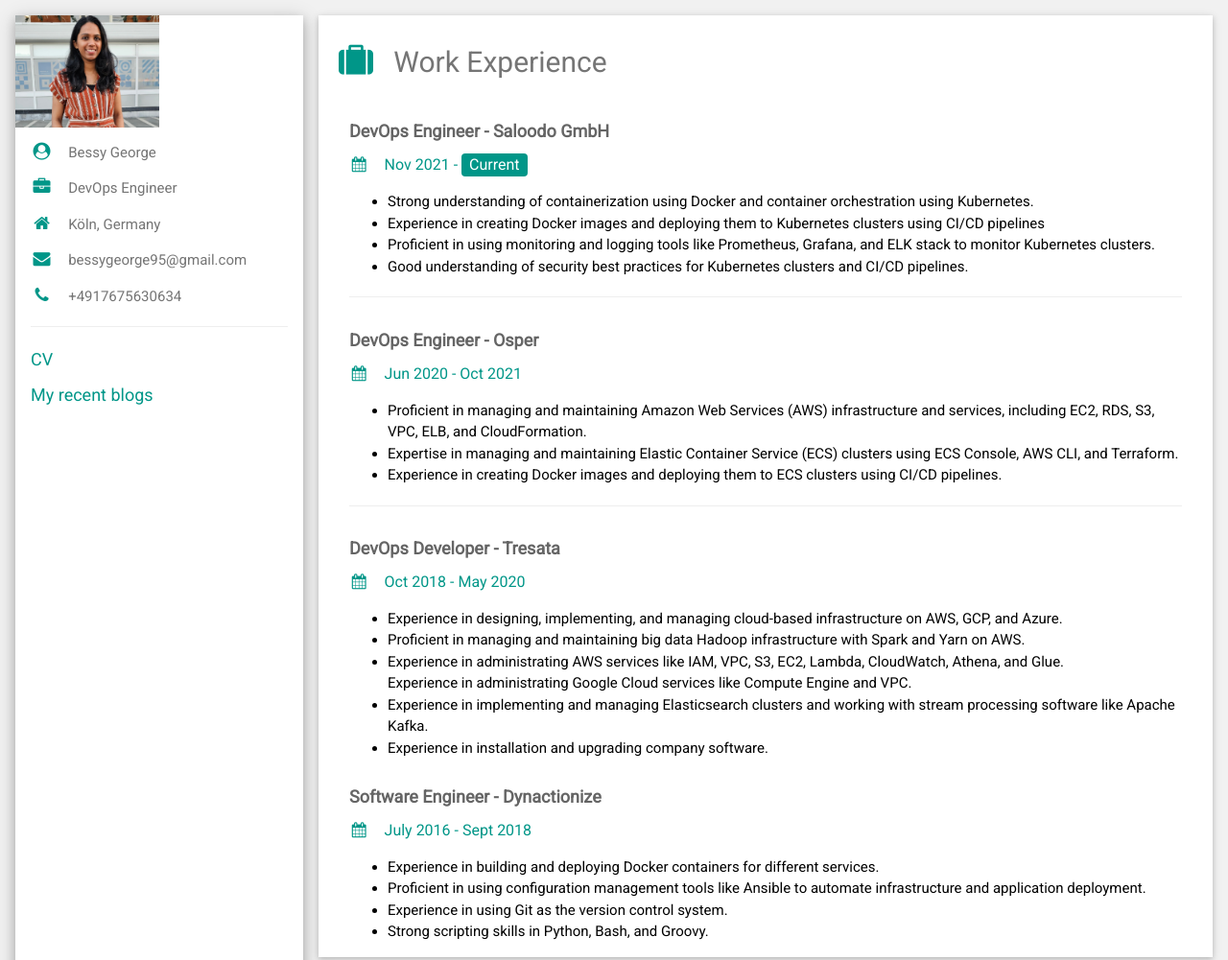
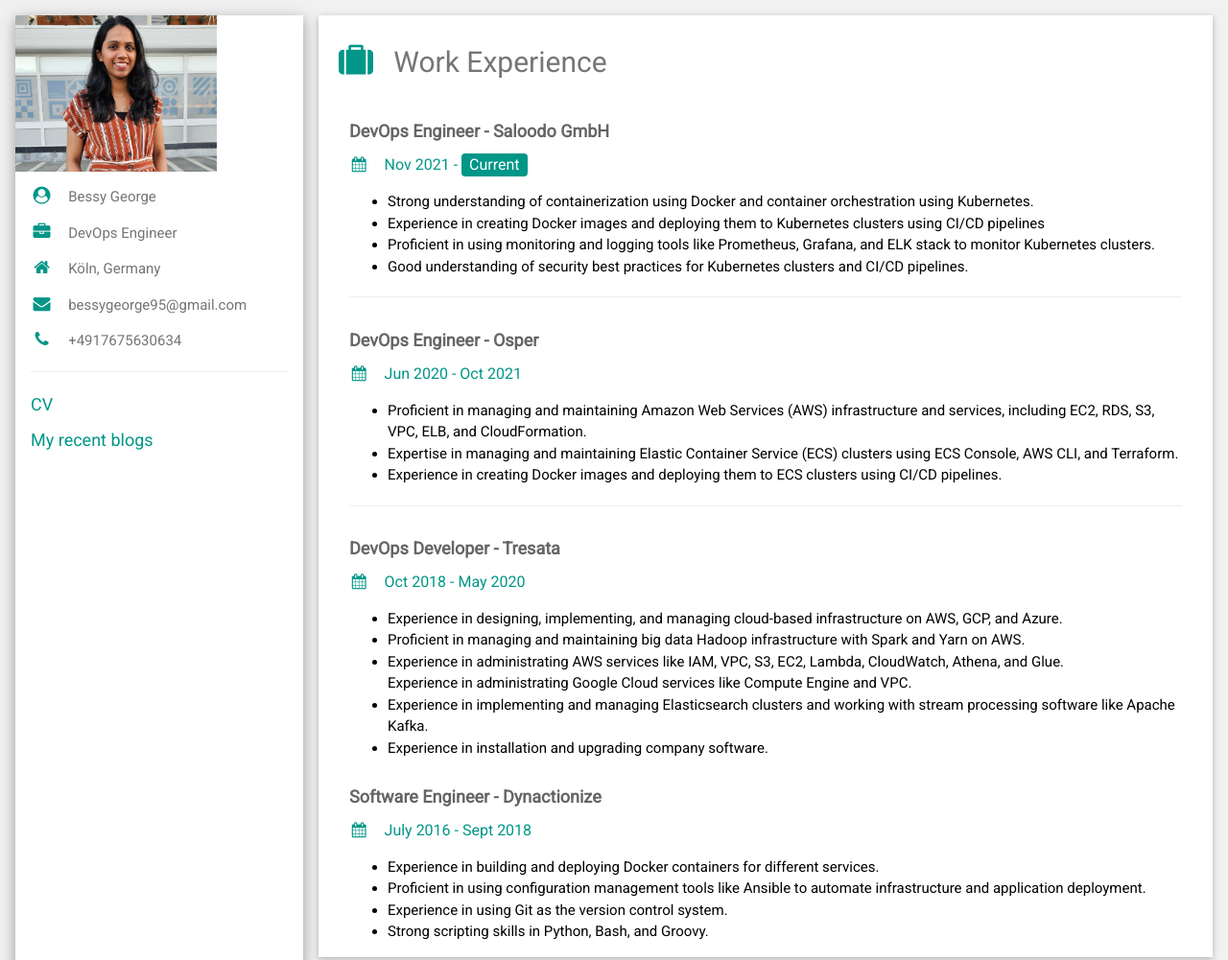
Before and after one commit to BessyGeorge/BessyGeorge.github.io, a plain HTML site: page index.html in a window 1280 px wide. Shown: the top 1001 px of the page at 96% size. Drawn offline with nearby package versions, Linux system fonts and the light colour scheme.

Commit message:
increased size of image

```diff
--- a/index.html
+++ b/index.html
@@ -25,7 +25,7 @@ html,body,h1,h2,h3,h4,h5,h6 {font-family: "Roboto", sans-serif}
 
       <div class="w3-white w3-text-grey w3-card-4">
         <div class="w3-display-container">
-          <img src="bessy.jpeg" style="width:50%" alt="Avatar">
+          <img src="bessy.jpeg" style="width:70%" alt="Avatar">
           <!-- <div class="w3-display-bottomleft w3-container w3-text-teal">
             <h2>Bessy George</h2>
           </div> -->
```
